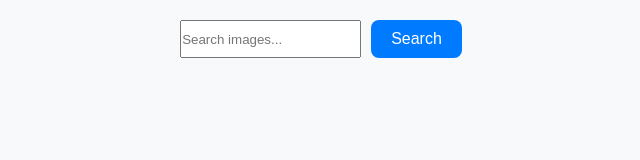
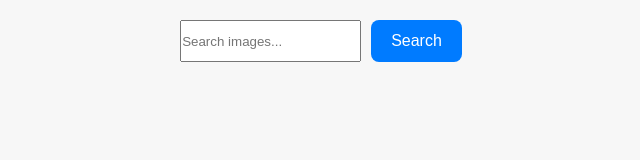
Before and after one commit to Dmitro-SixSanSor/goit-js-hw-11, a plain HTML site: page index.html in a window 1280 px wide. Shown: the full height of the page, 319-959 px from the left. Drawn offline with Linux system fonts and the light colour scheme.

Commit message:
Deploying to gh-pages from @ Dmitro-SixSanSor/goit-js-hw-11@5f6944ef9489eb29d6c31a891446acc2432a9d41 🚀

```diff
--- a/assets/index-D5FRnEe7.css
+++ /dev/null
@@ -1 +0,0 @@
-*{margin:0;padding:0;box-sizing:border-box}body{font-family:Roboto,sans-serif;background-color:#f8f9fa;color:#212529;padding:20px}.header{text-align:center;margin-bottom:20px}.search-form{display:flex;justify-content:center;gap:10px}.search-text{padding:10px;font-size:16px;width:300px;border:1px solid #ccc;border-radius:8px}button[type=submit]{padding:10px 20px;font-size:16px;background-color:#007bff;border:none;border-radius:8px;color:#fff;cursor:pointer;transition:background-color .3s ease}button[type=submit]:hover{background-color:#0056b3}button[type=submit]:active{background-color:#004085}.loader{margin:20px auto;width:50px;height:50px;border:6px solid #ccc;border-top:6px solid #007bff;border-radius:50%;animation:spin 1s linear infinite}.hidden{display:none}@keyframes spin{to{transform:rotate(360deg)}}.gallery{display:grid;grid-template-columns:repeat(auto-fill,minmax(250px,1fr));gap:15px;padding:10px}.gallery-item{border-radius:8px;overflow:hidden;box-shadow:0 4px 6px #0000001a;transition:transform .3s ease;padding:10px;background-color:#fff}.gallery-item:hover{transform:scale(1.03)}.gallery-item img{width:100%;height:auto;display:block}@media (max-width: 600px){.search-form{flex-direction:column;gap:15px}.search-text,button[type=submit]{width:100%}}
--- a/index.html
+++ b/index.html
@@ -11,7 +11,7 @@
     <script type="module" crossorigin src="/goit-js-hw-11/index.js"></script>
     <link rel="modulepreload" crossorigin href="/goit-js-hw-11/assets/vendor-BBPOLzfb.js">
     <link rel="stylesheet" crossorigin href="/goit-js-hw-11/assets/vendor-Dr4k8ETB.css">
-    <link rel="stylesheet" crossorigin href="/goit-js-hw-11/assets/index-D5FRnEe7.css">
+    <link rel="stylesheet" crossorigin href="/goit-js-hw-11/assets/index-BX6rsn_R.css">
   </head>
   <body>
     <main>
```
Also changed, not shown: assets/index-BX6rsn_R.css (added, +1 -0 lines).
